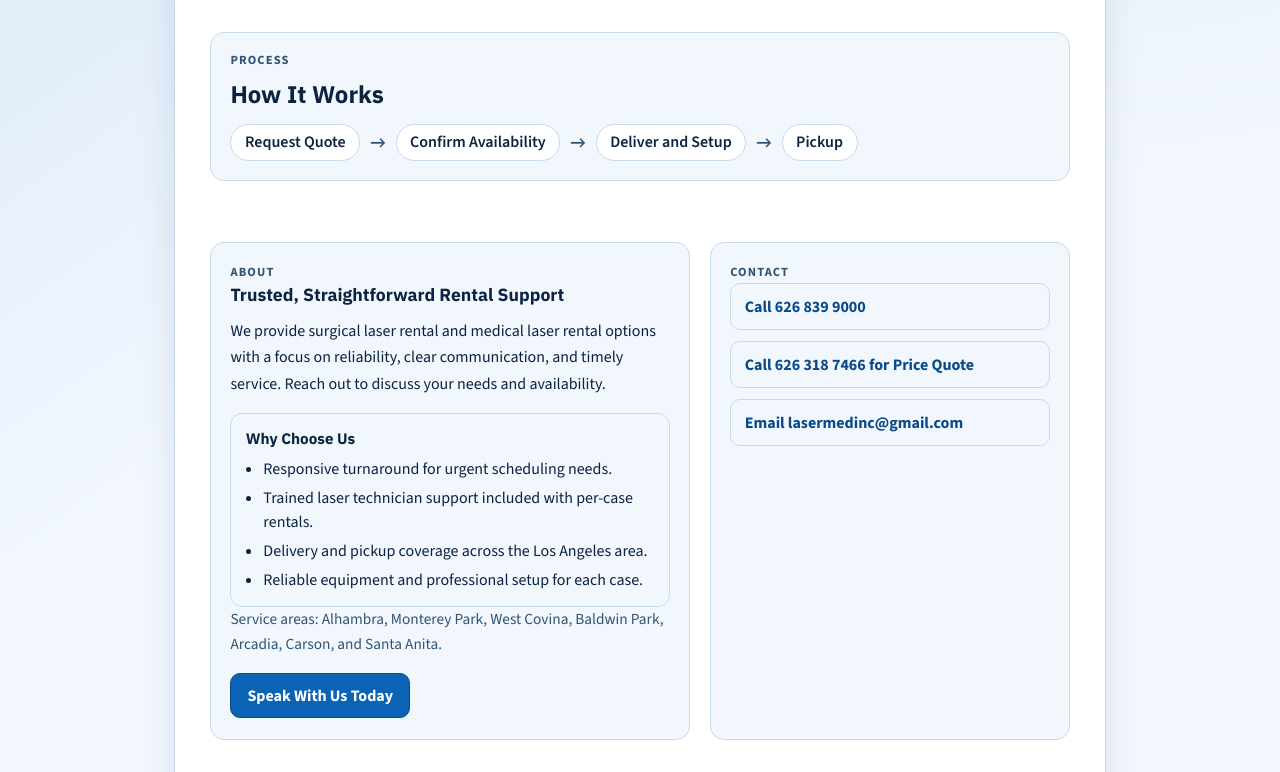
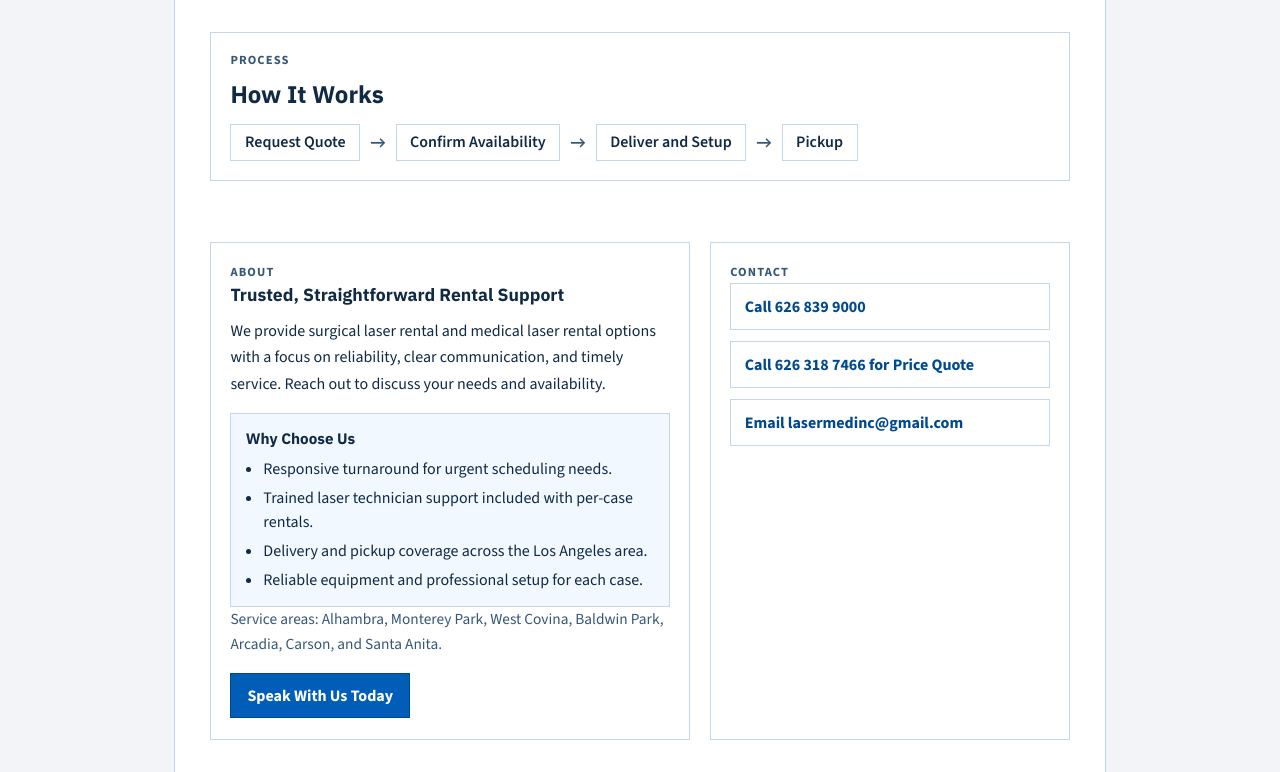
Before and after one commit to alvinyu2003/lasermedinc, a plain HTML site: page index.html in a window 1280 px wide. Shown: the part 674-1446 px from the top of the page. Drawn offline with nearby package versions, Linux system fonts and the light colour scheme.

Commit message:
Polish visual style and improve homepage structure

```diff
--- a/index.html
+++ b/index.html
@@ -111,48 +111,51 @@
     </script>
     <style>
       :root {
-        --bg: #f3f8ff;
+        --bg: #f2f4f7;
         --surface: #ffffff;
-        --surface-soft: #f2f7fd;
-        --text: #0b2340;
-        --muted: #315474;
-        --accent: #0b63b6;
-        --accent-dark: #094b89;
-        --line: #c7d9ec;
+        --surface-soft: #ffffff;
+        --surface-tint: #f2f8ff;
+        --text: #102a43;
+        --muted: #365778;
+        --accent: #005eb8;
+        --accent-dark: #00498f;
+        --line: #c4d6ea;
       }
 
       * {
         box-sizing: border-box;
       }
 
+      html {
+        background: #f2f4f7;
+      }
+
       body {
         margin: 0;
         font-family: "Source Sans 3", "Trebuchet MS", sans-serif;
         color: var(--text);
-        background:
-          linear-gradient(145deg, rgba(11, 99, 182, 0.16), transparent 42%),
-          radial-gradient(circle at 85% 0%, rgba(9, 75, 137, 0.1), transparent 36%),
-          var(--bg);
+        background: var(--bg);
       }
 
       .page {
         width: min(980px, 100%);
         margin: 0 auto;
         padding: 1.5rem;
+        background: #f2f4f7;
       }
 
       .site {
         background: var(--surface);
         border: 1px solid var(--line);
-        border-radius: 20px;
+        border-radius: 0;
         overflow: hidden;
-        box-shadow: 0 18px 38px rgba(16, 42, 67, 0.11);
+        box-shadow: none;
       }
 
       .hero {
         padding: 2.2rem 2.2rem 2rem;
         border-bottom: 1px solid var(--line);
-        background: linear-gradient(90deg, var(--surface-soft), var(--surface) 64%);
+        background: var(--surface);
       }
 
       .hero-kicker {
@@ -193,7 +196,7 @@
       .hero-btn {
         display: inline-block;
         text-decoration: none;
-        border-radius: 10px;
+        border-radius: 0;
         padding: 0.65rem 1rem;
         font-weight: 700;
         border: 1px solid var(--accent-dark);
@@ -217,7 +220,7 @@
 
       .hero-btn.secondary:hover,
       .hero-btn.secondary:focus-visible {
-        background: #e9f2fb;
+        background: var(--surface-tint);
         border-color: var(--accent);
       }
 
@@ -230,9 +233,9 @@
 
       .panel {
         border: 1px solid var(--line);
-        border-radius: 14px;
+        border-radius: 0;
         padding: 1.2rem 1.2rem 1.3rem;
-        background: var(--surface-soft);
+        background: var(--surface);
       }
 
       .panel h2 {
@@ -255,8 +258,8 @@
       .proof {
         margin-top: 1rem;
         border: 1px solid var(--line);
-        border-radius: 12px;
-        background: var(--surface-soft);
+        border-radius: 0;
+        background: var(--surface-tint);
         padding: 0.9rem;
       }
 
@@ -284,7 +287,7 @@
       .faq {
         margin: 0 2.2rem 2.2rem;
         border: 1px solid var(--line);
-        border-radius: 14px;
+        border-radius: 0;
         background: var(--surface);
         padding: 1.2rem;
       }
@@ -292,7 +295,7 @@
       .services {
         margin: 1.2rem 2.2rem 2.2rem;
         border: 1px solid var(--line);
-        border-radius: 14px;
+        border-radius: 0;
         background: var(--surface);
         padding: 1.2rem;
       }
@@ -310,8 +313,8 @@
 
       .service-card {
         border: 1px solid var(--line);
-        border-radius: 12px;
-        background: var(--surface-soft);
+        border-radius: 0;
+        background: var(--surface);
         padding: 0.9rem;
       }
 
@@ -330,8 +333,8 @@
       .process {
         margin: 0 2.2rem 2.2rem;
         border: 1px solid var(--line);
-        border-radius: 14px;
-        background: var(--surface-soft);
+        border-radius: 0;
+        background: var(--surface);
         padding: 1.2rem;
       }
 
@@ -349,7 +352,7 @@
 
       .step {
         border: 1px solid var(--line);
-        border-radius: 999px;
+        border-radius: 0;
         background: var(--surface);
         color: var(--text);
         padding: 0.45rem 0.85rem;
@@ -404,10 +407,10 @@
         text-decoration: none;
         font-weight: 700;
         border: 1px solid var(--line);
-        border-radius: 10px;
+        border-radius: 0;
         padding: 0.75rem 0.85rem;
         margin-bottom: 0.7rem;
-        background: var(--surface-soft);
+        background: var(--surface);
       }
 
       .contact a:last-child {
@@ -417,7 +420,7 @@
       .contact a:hover,
       .contact a:focus-visible {
         border-color: var(--accent);
-        background: #e9f2fb;
+        background: var(--surface-tint);
       }
 
       .cta {
@@ -428,7 +431,7 @@
         text-decoration: none;
         font-weight: 700;
         border: 1px solid var(--accent-dark);
-        border-radius: 10px;
+        border-radius: 0;
         padding: 0.68rem 1rem;
       }
 
@@ -440,8 +443,8 @@
       .site-footer {
         margin: 0 2.2rem 2rem;
         border: 1px solid var(--line);
-        border-radius: 14px;
-        background: var(--surface-soft);
+        border-radius: 0;
+        background: var(--surface);
         padding: 1rem 1.2rem;
       }
 
```
